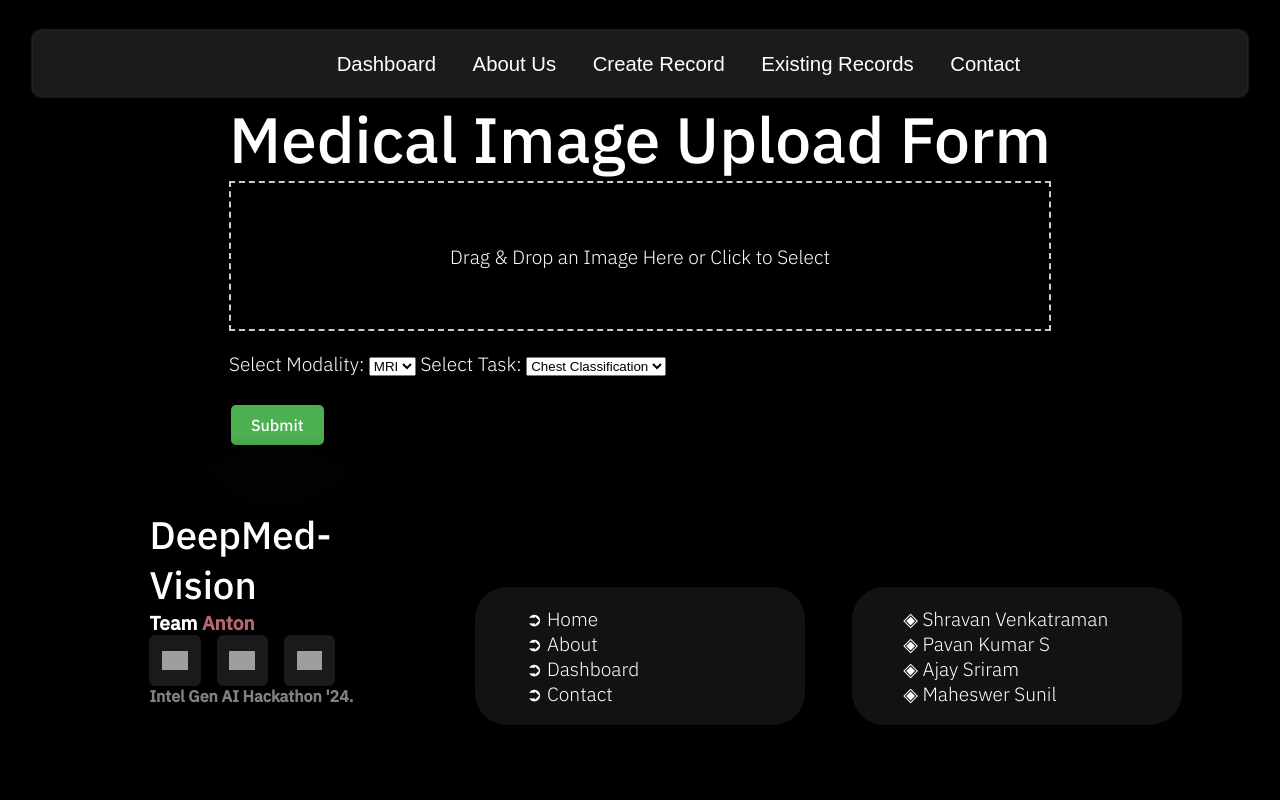
After one commit to shravan-18/DeepMed-Vision, a Django app: page /scanner/1 in a window 1280 px wide. The commit adds this page. Run offline with Django 5.2, Linux system fonts and the light colour scheme; a user stored in the database is signed in; grey boxes are pictures that could not be loaded.

Commit message:
Created scanner page and related functionality

```diff
--- a/DeepMedVision/DeepMedApp/static/css/footer.css
+++ b/DeepMedVision/DeepMedApp/static/css/footer.css
@@ -51,7 +51,7 @@ button {
 footer {
   z-index: 500;
   width: 100%;
-  height: 100%;
+  height: 40vh;
   margin-top: 20px;
   display: flex;
   flex-direction: row;
--- /dev/null
+++ b/DeepMedVision/DeepMedApp/templates/DeepMedApp/scanner.html
@@ -0,0 +1,126 @@
+{% extends 'DeepMedApp/base.html' %}
+{% load static %}
+
+{% block title %} Medical Image Upload {% endblock %}
+
+{% block extra_styles %}
+    <style>
+        /* Basic styling for the drag-and-drop area */
+        #drop-zone {
+            width: 100%;
+            height: 150px;
+            border: 2px dashed #ccc;
+            display: flex;
+            justify-content: center;
+            align-items: center;
+            margin-bottom: 20px;
+            cursor: pointer;
+        }
+
+        #drop-zone.dragover {
+            background-color: #f0f0f0;
+        }
+
+        /* Style for the submit button */
+        button[type="submit"] {
+            background-color: #4CAF50; /* Green background */
+            border: none;  /* Remove borders */
+            color: white;  /* White text */
+            padding: 10px 20px;  /* Some padding */
+            text-align: center;  /* Centered text */
+            text-decoration: none;  /* Remove underline */
+            display: inline-block;  /* Display inline */
+            font-size: 16px;  /* Set a font size */
+            margin: 4px 2px;  /* Add some margin */
+            cursor: pointer;  /* Pointer cursor on hover */
+            border-radius: 5px;  /* Rounded corners */
+            transition: background-color 0.3s ease;  /* Smooth hover effect */
+        }
+
+        button[type="submit"]:hover {
+            background-color: #45a049;  /* Darker green on hover */
+        }
+    </style>
+{% endblock %}
+
+{% block content %}
+    <h2>Medical Image Upload Form</h2>
+    <form id="upload-form" method="POST" enctype="multipart/form-data">
+        {% csrf_token %}
+        <!-- Drag and Drop Placeholder -->
+        <div id="drop-zone">Drag & Drop an Image Here or Click to Select</div>
+        <input type="file" id="file-input" name="image" accept="image/*" style="display:none;">
+
+        <!-- Dropdown for medical image modality -->
+        <label for="modality">Select Modality:</label>
+        <select id="modality" name="modality">
+            <option value="MRI">MRI</option>
+            <option value="CT">CT</option>
+        </select>
+
+        <!-- Dropdown for image task -->
+        <label for="task">Select Task:</label>
+        <select id="task" name="task">
+            <option value="chest_classification">Chest Classification</option>
+            <option value="segmentation">Segmentation</option>
+        </select>
+
+        <br><br>
+        <button type="submit">Submit</button>
+    </form>
+{% endblock %}
+
+{% block extra_scripts %}
+    <script>
+        // Drag and Drop functionality
+        const dropZone = document.getElementById('drop-zone');
+        const fileInput = document.getElementById('file-input');
+        let file;
+
+        dropZone.addEventListener('click', () => fileInput.click());
+
+        dropZone.addEventListener('dragover', (e) => {
+            e.preventDefault();
+            dropZone.classList.add('dragover');
+        });
+
+        dropZone.addEventListener('dragleave', () => dropZone.classList.remove('dragover'));
+
+        dropZone.addEventListener('drop', (e) => {
+            e.preventDefault();
+            dropZone.classList.remove('dragover');
+            file = e.dataTransfer.files[0];
+            console.log(file);
+        });
+
+        fileInput.addEventListener('change', (e) => {
+            file = e.target.files[0];
+            console.log(file);
+        });
+
+        // Handle form submission via AJAX
+        document.getElementById('upload-form').addEventListener('submit', (e) => {
+            e.preventDefault();
+
+            const formData = new FormData();
+            formData.append('image', file);
+            formData.append('modality', document.getElementById('modality').value);
+            formData.append('task', document.getElementById('task').value);
+
+            fetch('/upload/', {
+                method: 'POST',
+                body: formData,
+                headers: {
+                    'X-CSRFToken': document.querySelector('[name=csrfmiddlewaretoken]').value
+                }
+            })
+            .then(response => response.json())
+            .then(data => {
+                console.log('Success:', data);
+            })
+            .catch(error => {
+                console.error('Error:', error);
+            });
+        });
+    </script>
+{% endblock %}
--- a/DeepMedVision/DeepMedApp/templates/DeepMedApp/signupuser.html
+++ b/DeepMedVision/DeepMedApp/templates/DeepMedApp/signupuser.html
@@ -31,7 +31,11 @@
             <input type="submit" value="Sign Up">
             <div class="links">
                 <a href="#">Help</a>
+<<<<<<< Updated upstream
                 <a href="{% url 'loginuser' %}">Log in</a>
+=======
+                <a href={% url 'loginuser' %}>Log in</a>
+>>>>>>> Stashed changes
             </div>
         </form>
     </div>
--- a/DeepMedVision/DeepMedApp/views.py
+++ b/DeepMedVision/DeepMedApp/views.py
@@ -3,6 +3,7 @@ from django.contrib.auth.models import User
 from django.contrib.auth import login, logout, authenticate
 from django.conf import settings
 from django.http import StreamingHttpResponse, JsonResponse, HttpResponse, HttpResponseNotFound
+from django.views.decorators.csrf import csrf_exempt
 from django.db import IntegrityError
 from django.contrib.auth.decorators import login_required
 
@@ -135,8 +136,44 @@ def create_record(request):
     if request.method == 'POST':
         form = PatientForm(request.POST)
         if form.is_valid():
-            form.save()
-            return redirect('dashboard')  # Redirect to a success page after saving
+            patient = form.save()
+            return redirect('scanner_view', patient.id)  # Redirect to a success page after saving
     else:
         form = PatientForm()
     return render(request, 'DeepMedApp/create_record.html')
+
+
+'''View to render scanner page'''
+@login_required
+def scanner_view(request, id):
+    if request.method == 'POST':
+        # Handle any POST data or processing specific to this view
+        # For example, you can process form data sent via POST here
+        return JsonResponse({'message': 'POST request handled!'}, status=200)
+    return render(request, 'DeepMedApp/scanner.html')
+
+
+'''View to accept incoming image uploads in the scanner page'''
+@csrf_exempt  # For example purposes only. Do NOT use csrf_exempt in production; use proper CSRF handling.
+@login_required
+def upload_image(request):
+    if request.method == 'POST':
+        # Get the uploaded image and additional data from the request
+        image = request.FILES.get('image')
+        modality = request.POST.get('modality')
+        task = request.POST.get('task')
+
+        # Debugging prints (You can remove them once validated)
+        print(f"Image: {image}")
+        print(f"Modality: {modality}")
+        print(f"Task: {task}")
+
+        # Perform necessary processing, like saving the image, handling the modality/task, etc.
+        if image and modality and task:
+            # You can save the image or do further processing here
+
+            return JsonResponse({'message': 'Data received successfully!'}, status=200)
+        else:
+            return JsonResponse({'error': 'Missing data in request'}, status=400)
+
+    return JsonResponse({'error': 'Invalid request method'}, status=400)
--- a/DeepMedVision/DeepMedVision/urls.py
+++ b/DeepMedVision/DeepMedVision/urls.py
@@ -36,4 +36,6 @@ urlpatterns = [
     path('create_record/', DeepMedAppViews.create_record, name='create_record'),
     path('existing_records/', DeepMedAppViews.existing_records, name='existing_records'),
     path('contact/', DeepMedAppViews.contact, name='contact'),
+    path('scanner/<int:id>', DeepMedAppViews.scanner_view, name='scanner_view'),
+    path('upload/', DeepMedAppViews.upload_image, name='upload_image'),
 ] + static(settings.MEDIA_URL, document_root=settings.MEDIA_ROOT)
```
Also changed, not shown: DeepMedVision/db.sqlite3.
